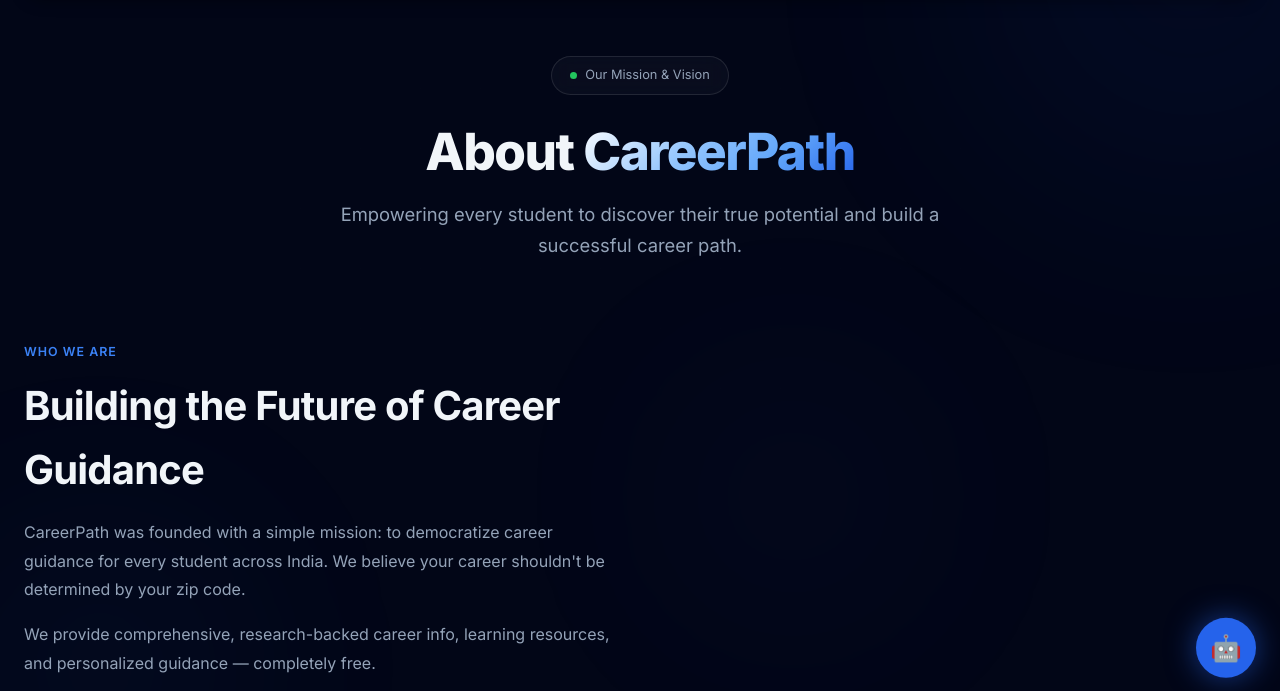
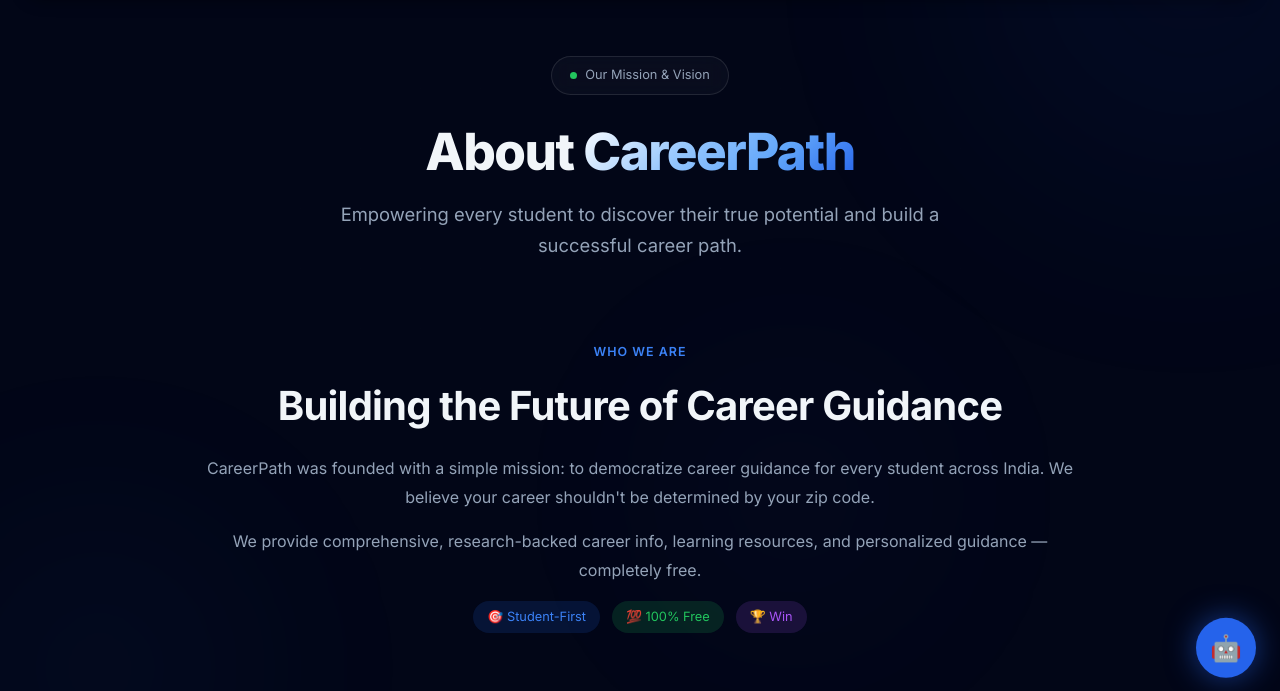
Before and after one commit to rogith-cyber/carrerpath, a website: page about.html in a window 1280 px wide. Shown: the part 92-783 px from the top of the page. Drawn offline with Linux system fonts and the light colour scheme.

Commit message:
Update about.html

```diff
--- a/about.html
+++ b/about.html
@@ -34,13 +34,15 @@
             <p class="hero__subtitle">Empowering every student to discover their true potential and build a successful career path.</p>
         </section>
         <section class="section" style="padding-top:10px;">
-            <div style="display:grid;grid-template-columns:1fr 1fr;gap:40px;align-items:center;">
+         <div style="max-width:900px;margin:0 auto;text-align:center;">
                 <div>
-                    <span class="section__label">Who We Are</span>
-                    <h2 class="section__title" style="margin-bottom:16px;">Building the Future of Career Guidance</h2>
-                    <p style="color:var(--text-secondary);line-height:1.8;margin-bottom:16px;">CareerPath was founded with a simple mission: to democratize career guidance for every student across India. We believe your career shouldn't be determined by your zip code.</p>
-                    <p style="color:var(--text-secondary);line-height:1.8;margin-bottom:16px;">We provide comprehensive, research-backed career info, learning resources, and personalized guidance — completely free.</p>
-                    <div style="display:flex;gap:12px;flex-wrap:wrap;">
+                  <div style="text-align:center;">
+                     <span class="section__label">Who We Are</span>
+                    </div>
+                   <h2 class="section__title" style="margin-bottom:16px;text-align:center;">Building the Future of Career Guidance</h2>
+                  <p style="color:var(--text-secondary);line-height:1.8;margin-bottom:16px;text-align:center;">CareerPath was founded with a simple mission: to democratize career guidance for every student across India. We believe your career shouldn't be determined by your zip code.</p>
+                    <p style="color:var(--text-secondary);line-height:1.8;margin-bottom:16px;text-align:center;">We provide comprehensive, research-backed career info, learning resources, and personalized guidance — completely free.</p>
+                    <div style="display:flex;justify-content:center;gap:12px;flex-wrap:wrap;">
                         <span style="padding:6px 14px;background:rgba(37,99,235,0.15);border-radius:9999px;font-size:0.8rem;color:var(--primary-light);">🎯 Student-First</span>
                         <span style="padding:6px 14px;background:rgba(34,197,94,0.15);border-radius:9999px;font-size:0.8rem;color:#22C55E;">💯 100% Free</span>
                         <span style="padding:6px 14px;background:rgba(168,85,247,0.15);border-radius:9999px;font-size:0.8rem;color:#A855F7;">🏆 Win</span>
```
